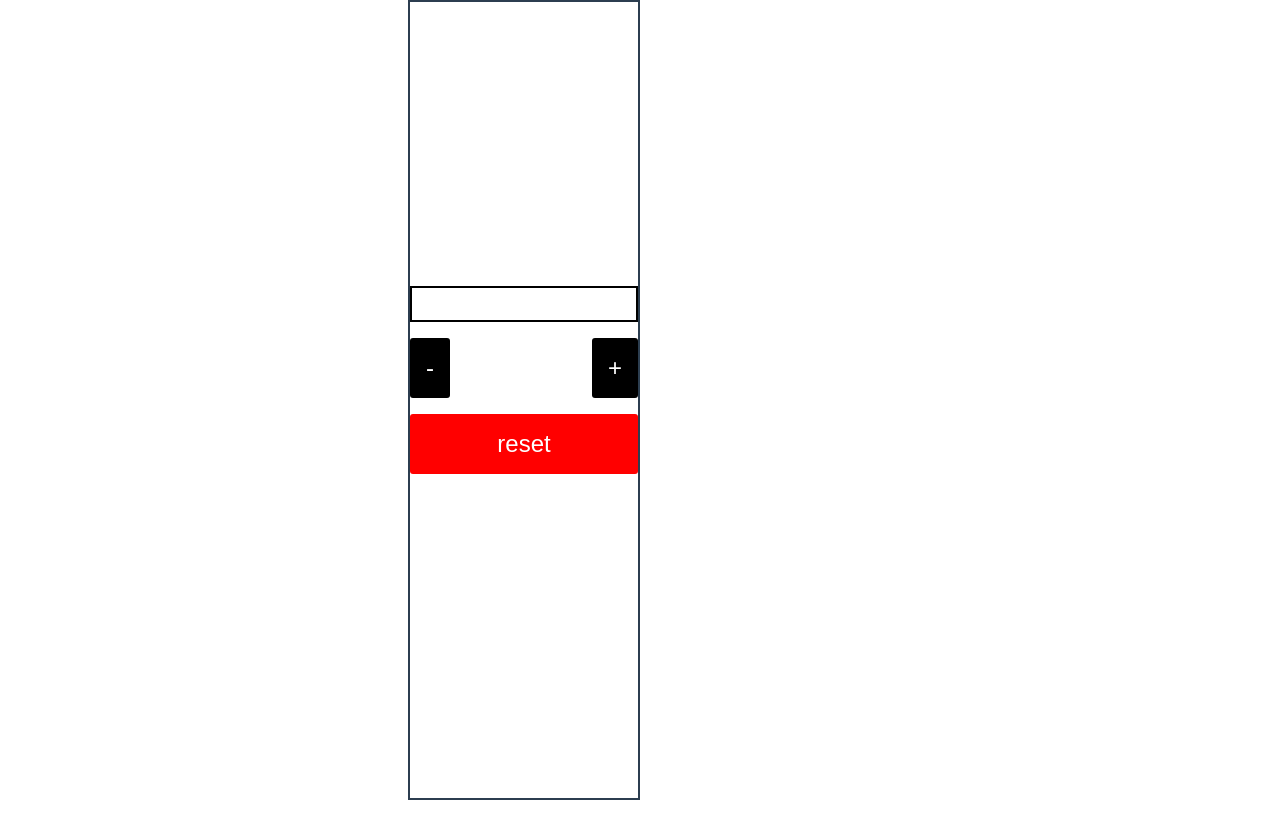
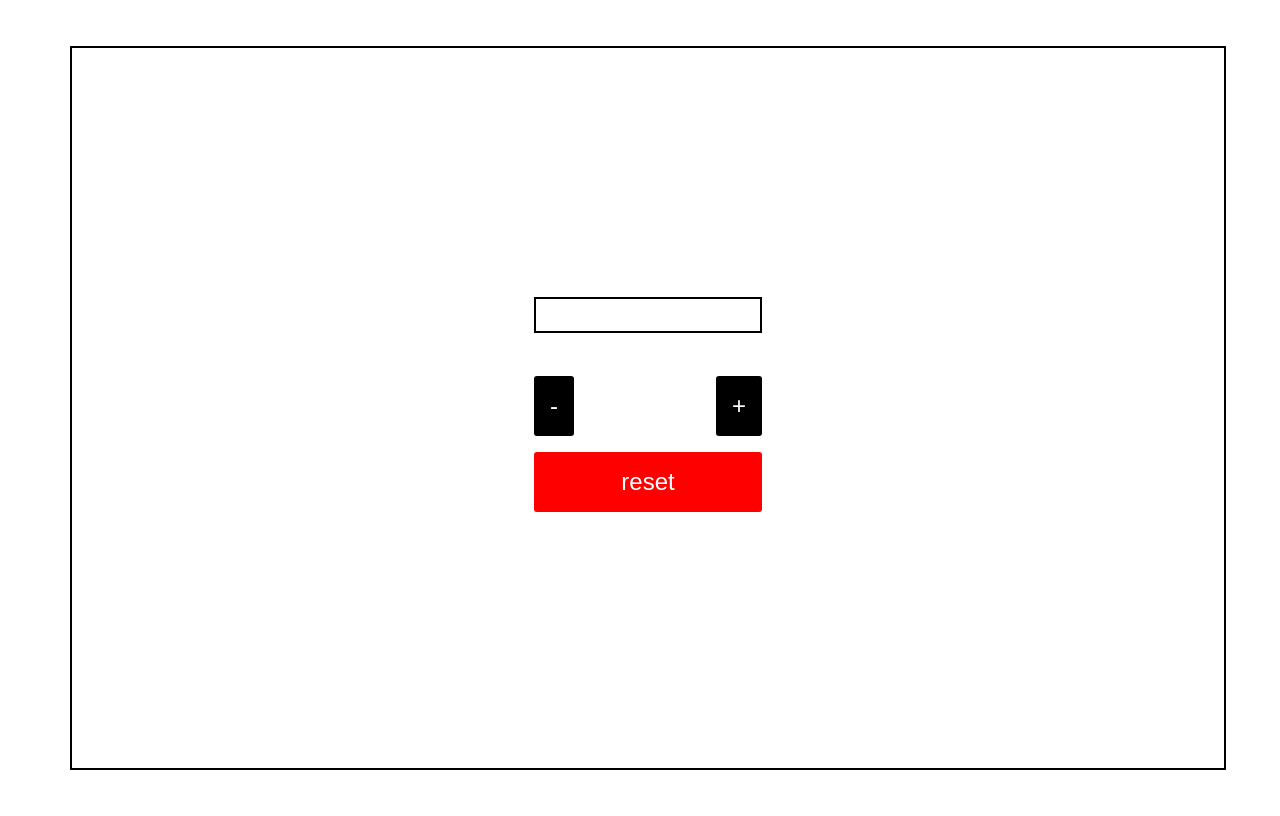
Before and after one commit to dinseangmeng/counter, a Vue app: page / in a window 1280 px wide. Built offline with nearby package versions, Linux system fonts and the light colour scheme.

Commit message:
Edit css

```diff
--- a/src/assets/main.css
+++ b/src/assets/main.css
@@ -1,35 +1,9 @@
-@import './base.css';
+#app{
+  width: 100vw;
+  height: 100vh;
+  display: flex;
+  flex-direction: column;
+  justify-content: center;
+  align-items: center;
 
-#app {
-  max-width: 1280px;
-  margin: 0 auto;
-  padding: 2rem;
-
-  font-weight: normal;
 }
-
-a,
-.green {
-  text-decoration: none;
-  color: hsla(160, 100%, 37%, 1);
-  transition: 0.4s;
-}
-
-@media (hover: hover) {
-  a:hover {
-    background-color: hsla(160, 100%, 37%, 0.2);
-  }
-}
-
-@media (min-width: 1024px) {
-  body {
-    display: flex;
-    place-items: center;
-  }
-
-  #app {
-    display: grid;
-    grid-template-columns: 1fr 1fr;
-    padding: 0 2rem;
-  }
-}
--- a/src/views/HomeView.vue
+++ b/src/views/HomeView.vue
@@ -27,16 +27,19 @@
 </template>
 
 
-<style lang="scss" scoped>
+<style  scoped>
 main{
-  width: 100%;
-  height: 100vh;
+  width: 90%;
+  height: 90%;
   display: flex;
   flex-direction: column;
- align-items: center;
- justify-content: center;
- border: 2px solid;
- section{
+  align-items: center;
+  justify-content: center;
+  border: 2px solid;
+
+
+}
+section{
     display: flex;
     flex-direction: column;
     align-items: center;
@@ -47,7 +50,6 @@
   padding: 1rem 7rem;
   border: 2px solid black;
  }
-}
 div{
   width: 100%;
   display: flex;
```
